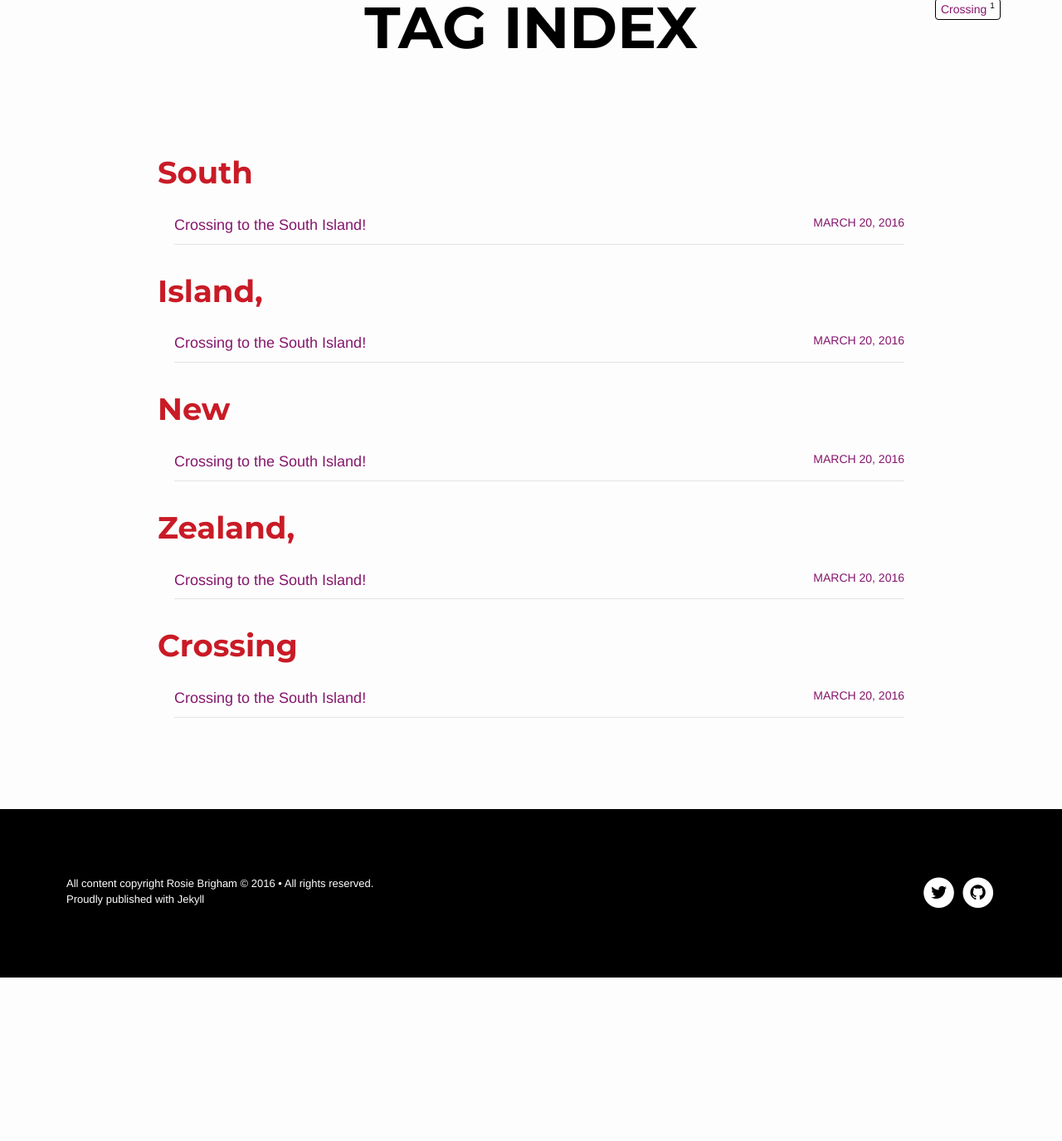
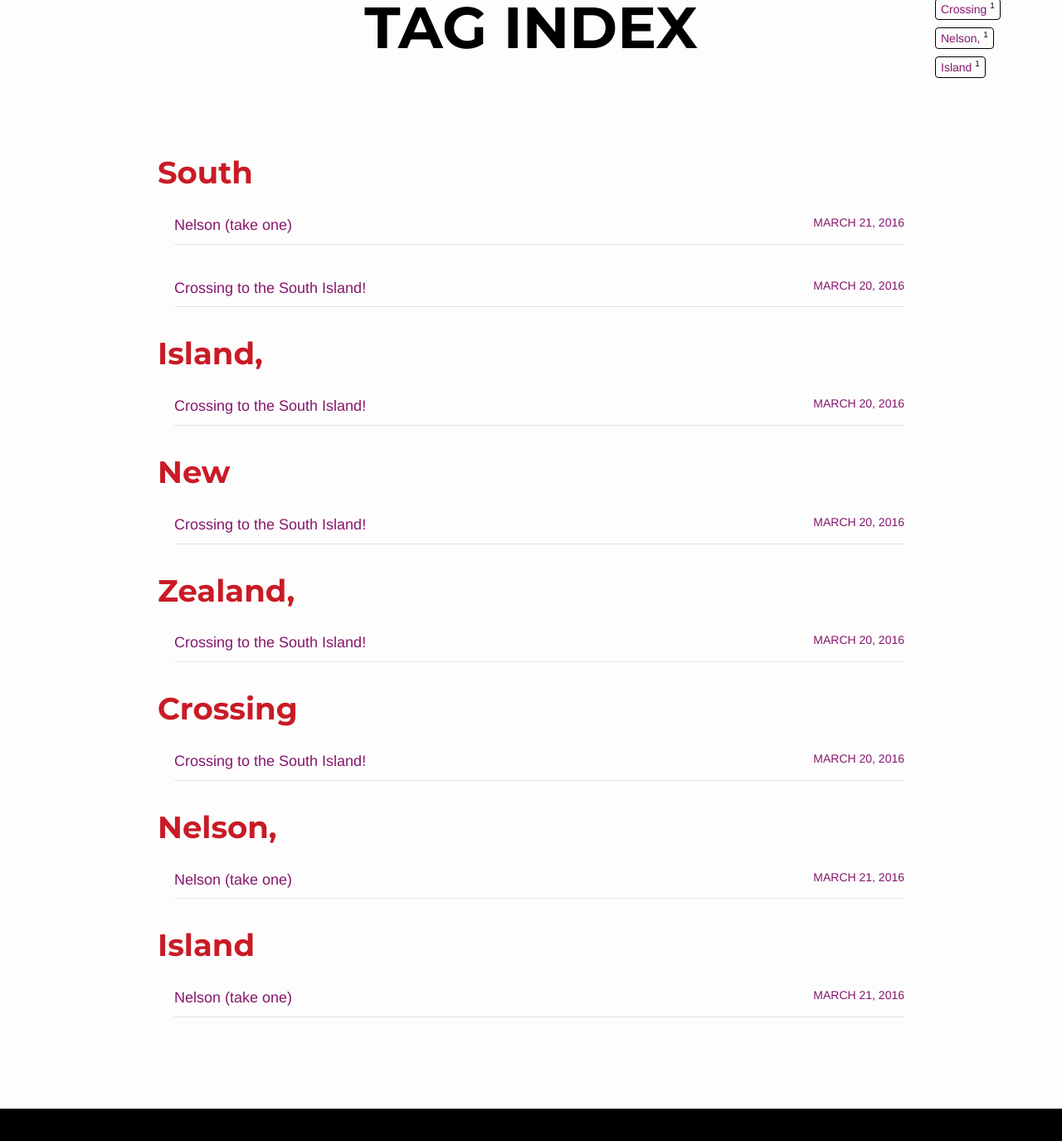
Before and after one commit to Rosie-Brigham/blog, a Jekyll site: the page built from tags.html, in a window 1280 px wide and 1400 px high, scrolled down 195 px. Shown: the top 1375 px of the window at 83% size. Built offline with Jekyll 4.4.1, drawn with Linux system fonts in a browser that asks for light colours; nearby versions of some CDN libraries; before the commit the page ends 1373 px from its top, so only the background shows below that.

Commit message:
Updated 2016-03-21-nelson-take-one.md

```diff
--- a/_posts/2016-03-21-nelson-take-one.md
+++ b/_posts/2016-03-21-nelson-take-one.md
@@ -1,11 +1,14 @@
 ---
 layout: post
-published: false
-description: ""
+published: true
+description: "Nelson - take one!"
 headline: ""
 modified: ""
-categories: null
-tags: ""
+categories:
+  - Nelson
+  - South Island
+  - New Zealand
+tags: "nelson, South Island"
 imagefeature: ""
 mathjax: false
 featured: false
@@ -13,6 +16,28 @@ comments: false
 title: Nelson (take one)
 ---
 
-## A New Post
 
-Enter text in [Markdown](http://daringfireball.net/projects/markdown/). Use the toolbar above, or click the **?** button for formatting help.
+## Nelson (first take)
+
+I travelled over to Nelson with the lovely Lettie Roach from Wellington. She was soon to start a pHD is Antartic sea ice modelling but had a week to spare for a short adventure. So, after much pondering, we decided a tramp around the Nelson Lakes would be a grand idea. It also turned out to be a complicated idea, but more on that later.
+
+On arrival at Picton we hopped straight on the bus to Nelson, a two hour trip, and a very pleasant one at that. The South Island scenery is certainly more dramatic than the north; everything just seems a bit steeper, the shadows more contrasting and the colours slightly more vibrant (though I have some bias here).
+
+The bus meanderd through the hills around Picton sounds and over the Pelorus River, where the Barrel Scene was filmed for The Hobbit. On a total tangent, this a really cool video about how they filmed around New Zealand. Is it lame I find the logistics around the filming far more interesting than the actual film?
+
+Anyhoo - we got to Nelson and got a lift to the hostel we were staying in that night. Called the Custom House - it has definately been one of the more 'characterful' hostels of the trip! A main road one side and a working shipping yard the other promised a healthy amount of noise day and night, and the owners dodgy second hand car dealership on the side ensured there was plently of (I'm sure fairly illegal) cars to borrow to ferry travellers to and from the center of town. It was probably once a nice house, and definately has the potential to be amazing, but no one had cleaned the kitchen for who knows how long and there was a strange smell. However, it was certainly the cheapest hostel I've found so far at $24!
+
+![Next to our hostel]({{site.baseurl}}/images/IMG_1780.jpg)
+
+In between planning our trip the next day, we adventured around town. I have to admit, we were fairly baffeled. Nelson seemed like a odd place, sort of Stkiwi Austel meets somewhere flatter with a shipping yard. The skyline was dominated by a terribly ugly clock, and the atmosphere was quite stuffy. (Luckily I found it much nicer on futher aquaintance!)
+
+![looking towards the city from the 'beach']({{site.baseurl}}/images/IMG_1774.jpg)
+
+![Boat skeleton on the shore]({{site.baseurl}}/images/IMG_1773.jpg)
+
+Pet mince anyone?
+![pet mince]({{site.baseurl}}/images/IMG_1778.jpg)
+
+I did however, really like this little bit of graffiti I found at the bottom of a wall
+
+![]({{site.baseurl}}/images/IMG_1771.jpg)
```
